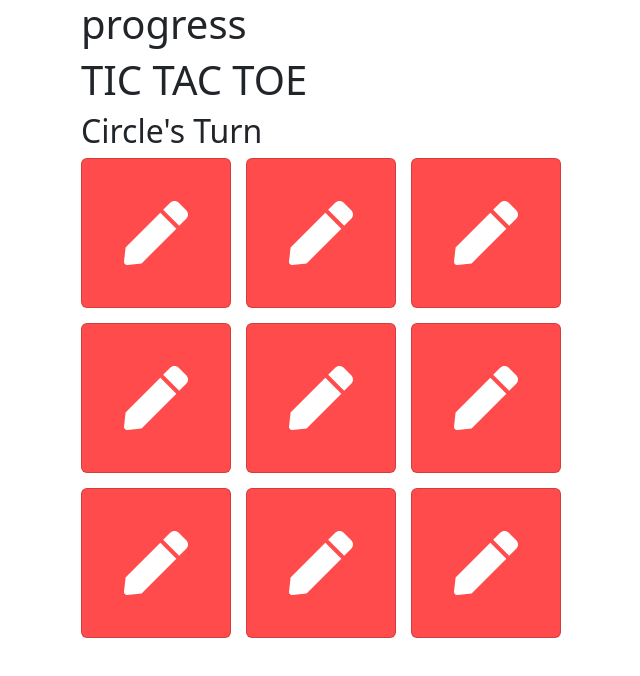
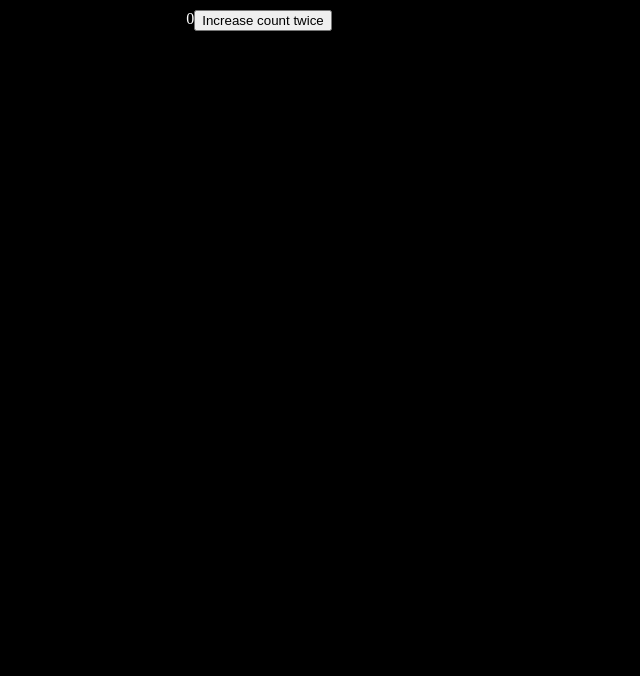
Before and after one commit to NamanJindal03/fsd_b, a React (Create React App) app in the folder react/react-props-lesson-2/: page / in a window 1280 px wide. Shown: the top 676 px of the page, without its empty margins (381-1021 px from the left). Built offline with nearby package versions, Linux system fonts and the light colour scheme.

Commit message:
batching and prev state

```diff
--- /dev/null
+++ b/react/react-props-lesson-2/src/batching/Counter.js
@@ -0,0 +1,36 @@
+import React, {useState} from 'react'
+
+export default function Counter() {
+    const [count, setCount] = useState(0);
+
+    function increaseCount(){
+        // console.log(count);
+        // setCount(count + 1);
+        // console.log(count);
+        // setCount(count + 5 );
+        setCount((prev)=>prev+1)
+        setCount((prev) => prev+2)
+
+        setCount(500); //absolute state set
+    }
+
+  return (
+    <div style={{display: 'flex', marginTop: '10px', justifyContent:'center'}}>
+        <div>{count}</div>
+        <button onClick={increaseCount}>Increase count twice</button>
+    </div>
+  )
+}
+
+
+// function useState(initialValue){
+//     let state = initialValue;
+//     let tempStore = initialValue;
+//     function updateState(updatedValue){
+//         if(typeof updatedValue === 'function'){
+//             tempStore = updatedValue(tempStore)
+//         }
+//         state = updatedValue;
+//     }
+//     return [state, updateState]
+// }
--- a/react/react-props-lesson-2/src/index.js
+++ b/react/react-props-lesson-2/src/index.js
@@ -4,15 +4,16 @@ import ReactDOM from 'react-dom/client';
 
 // import State_1 from './state_lesson_1/State_1'; //
 import StateLesson2 from './state_lesson_2/StateLesson2'
-import Counter from './state_lesson_1/Counter';
+// import Counter from './state_lesson_1/Counter';
 import CardsDisplay from './Exec2/CardsDisplay';
 // import Index from './L4_conditional_rendering/Index';
 import Parent from './RandomExercise/Parent';
 import Index from './ConditionalCSS/Index';
 // import App from './exploring_packages/App';
-import App from './tictactoe/App'
+// import App from './tictactoe/App'
+import Counter from './batching/Counter';
 
 const root = ReactDOM.createRoot(document.getElementById('root'));
 root.render(
-    <App />
+    <Counter />
 );
```
